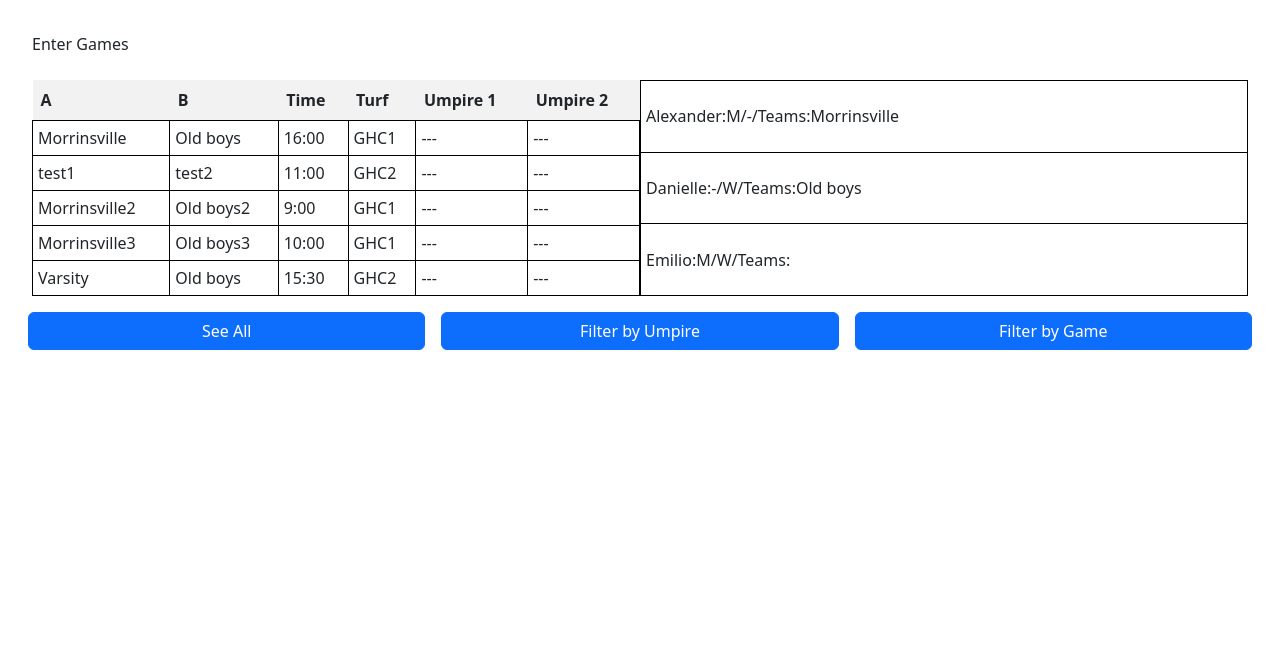
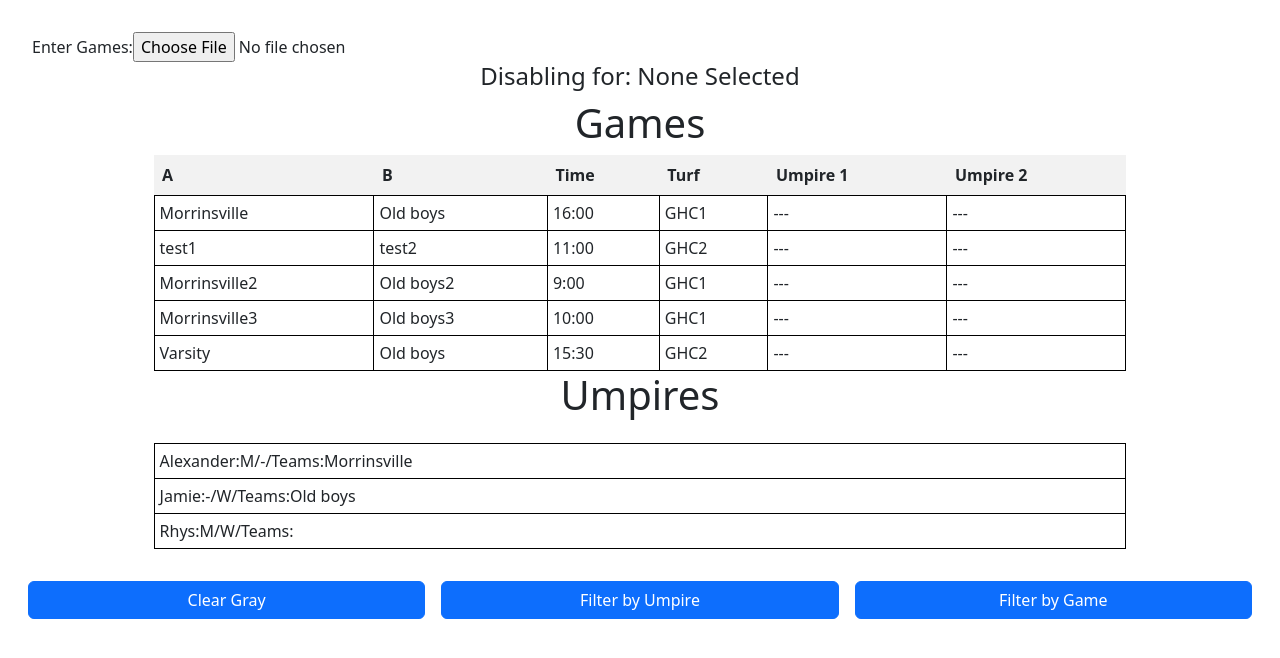
Before and after one commit to Skwangles/openUmpireAssigner, a React (Create React App) app: page / in a window 1280 px wide. Shown: the top 658 px of the page. Built offline with nearby package versions, Linux system fonts and the light colour scheme.

Commit message:
Commenting and added CSV function - in development

```diff
--- a/src/App.js
+++ b/src/App.js
@@ -1,9 +1,11 @@
 import './App.css';
 import {Button, Stack} from "react-bootstrap"
+import Papa from 'papaparse';
 import Umpires from './Umpires';
 import Games from './Games';
 import { useState } from 'react';
 import parseUmpire from './parseUmpires';
+import { gameToId } from './utils';
 const gameLength_min = 60
 
 
@@ -15,6 +17,7 @@ function App() {
   let [selectedGame, setSelectedGame] = useState({})
   let [selectedUmpire, setSelectedUmpire] = useState({})
   let [usedUmpires, setUsedUmpires] = useState([])
+
   let [games, setGames] = useState([
     {
       "A": "Morrinsville",
@@ -70,7 +73,7 @@ function App() {
     "restrictedTurf":[]
   },
   {
-    "name":"Danielle",
+    "name":"Jamie",
     "canMens":false,
     "canWomens": true,
     "teams":["Old boys"],
@@ -78,7 +81,7 @@ function App() {
     "restrictedTurf":[]
   },
   {
-  "name":"Emilio",
+  "name":"Rhys",
   "canMens":true,
   "canWomens": true,
   "teams":[],
@@ -86,28 +89,61 @@ function App() {
   "restrictedTurf":["St Pauls"]
   }]);
 
+  const [csvData, setCSVData] = useState([]);
 
-  let changeGamesJson =  (value)=>{setGames(JSON.parse(value.target.innerHTML));}
+  const handleFileUpload = (event) => {
+    const file = event.target.files[0];
+
+    // Parse contents
+    Papa.parse(file, {
+      header: true,
+      complete: (results) => {
+        setCSVData(results.data);
+      },
+    });
+
+    // Validate
+    // if (csvData.length > 0 && csvData[0].hasOwnProperty("Team A") && csvData[0].hasOwnProperty("Team A") && csvData[0].hasOwnProperty("Team A") && csvData[0].hasOwnProperty("Team A")){}
+
+    // "A": "Morrinsville",
+    //   "B": "Old boys",
+    //   "Time": "16:00",
+    //   "Turf":"GHC1",
+    //   "Grade":"M2",
+    //   "ump1":null,
+    //   "ump2":null
+  };
 
   let [parsedUmpires, setParsedUmpires] = useState(umpires.map(umpire => {return {...umpire, "games":parseUmpire(umpire, games, gameLength_min)}}))
-  console.log("Umpires Parsed:");
-  console.log(parsedUmpires)
 
 
   return (
     <div className="App">
+
+    {/* Upload of games CSV*/}
       <div>
-        Enter Games
+        Enter Games:
+        <input type="file" accept=".csv" onChange={handleFileUpload} />
       </div>
-      <br/>
+
+      <h4>Disabling for: { highlightType === "game" ? (selectedGame.hasOwnProperty("A") ? gameToId(selectedGame) : "None selected") : selectedUmpire.hasOwnProperty("name") ? selectedUmpire.name : "None Selected"}</h4>
+      {/* Print games */}
+      <h1>Games</h1>
       <div className="d-flex flex-row justify-content-center ">
       <Games className="" games={games} setGames={setGames} highlightType={highlightType} setSelectedGame={setSelectedGame} selectedUmpire={selectedUmpire}>
       </Games>
+      </div>
+
+      {/* Umpires list and information */}
+      <h1>Umpires</h1>
+      <div className="py-3 d-flex flex-row justify-content-center ">
       <Umpires className="" umpires={parsedUmpires} highlightType={highlightType} setSelectedUmpire={setSelectedUmpire} selectedGame={selectedGame}>
       </Umpires>
       </div>
+
+      {/* Highlight modes */}
       <div className="row my-3 align-center">
-      <Button className='col mx-2' onClick={()=>{setSelectedUmpire({}); setSelectedGame({});}}>See All</Button>
+      <Button className='col mx-2 ' onClick={()=>{setSelectedUmpire({}); setSelectedGame({}); }}>Clear Gray</Button>
       <Button className='col mx-2' onClick={()=>{setHighlightType("umpire"); setSelectedUmpire({}); setSelectedGame({});}}>Filter by Umpire</Button>
       <Button className='col mx-2' onClick={()=>{setHighlightType("game"); setSelectedGame({}); setSelectedUmpire({});}}>Filter by Game</Button>
       </div>
```
